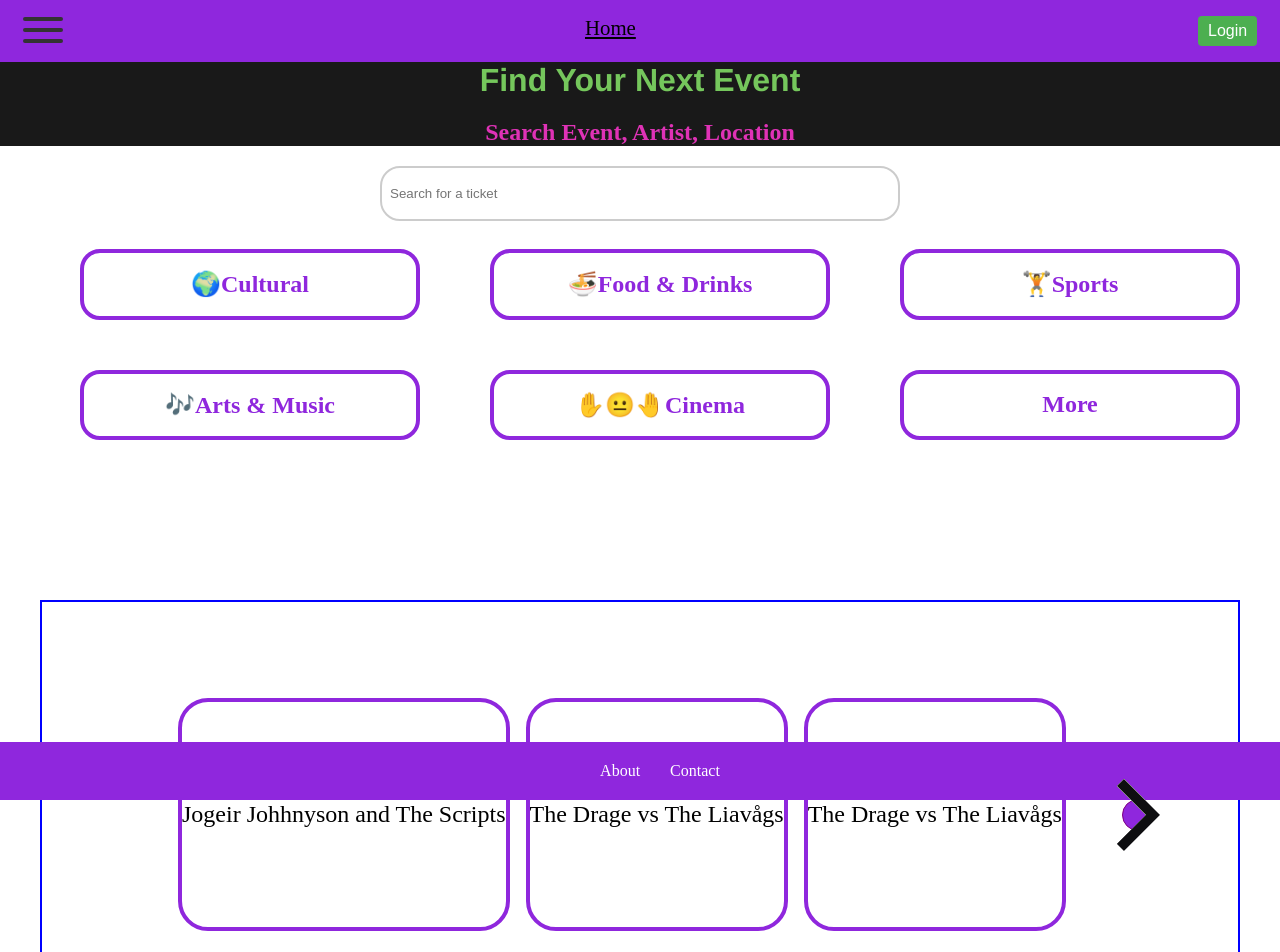
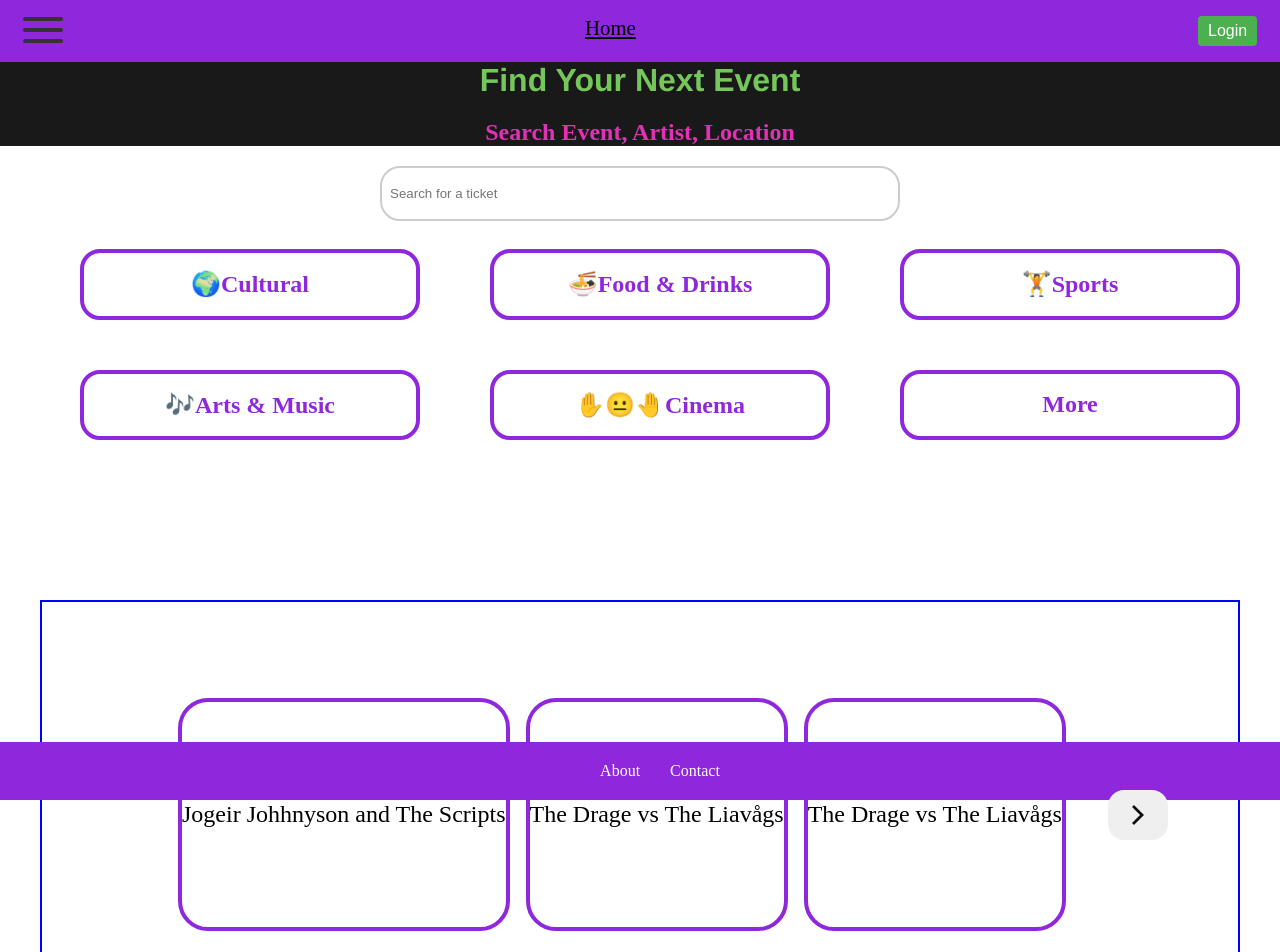
Before and after one commit to IDATA2301/idata2301-ticketlords-group4, a React (Vite) app: page / in a window 1280 px wide. Shown: the top 952 px of the page. Built offline with nearby package versions, Linux system fonts and the light colour scheme.

Commit message:
Made the arrows light up on hover

```diff
--- a/src/css/Slider.css
+++ b/src/css/Slider.css
@@ -7,9 +7,6 @@
 .event-popular {
   display: flex;
   flex-direction: row;
-  flex-direction: nowrap;
-  scroll-behavior: auto;
-  scrollbar-width: none;
   gap: 1rem;
   flex: 1;
   width: 100%;
@@ -38,6 +35,7 @@ p .event-popular::-webkit-scrollbar {
   flex-direction: row;
   width: 900px;
   overflow-x: auto;
+  scrollbar-width: none;
 }
 
 .category-items div {
@@ -79,13 +77,25 @@ p .event-popular::-webkit-scrollbar {
   top: 50%;
   transform: translateY(-50%);
   z-index: 2;
-  background: #8f27dd;
-  border: 1px solid purple;
-  border-radius: 50%;
+  border: dashed;
+  border-width: 1.5rem;
+  border-color: transparent;
+  border-radius: 1rem;
   width: 32px;
   height: 32px;
   cursor: pointer;
   font-size: 20px;
+}
+
+.arrow-left-button:hover,
+.arrow-right-button:hover {
+  box-shadow: 0 0 0 4px #62bb66;
+}
+
+.arrow-left-button img,
+.arrow-right-button img {
+  max-width: 12px;
+  max-height: auto;
 }
 
 .scroll-left {
```
